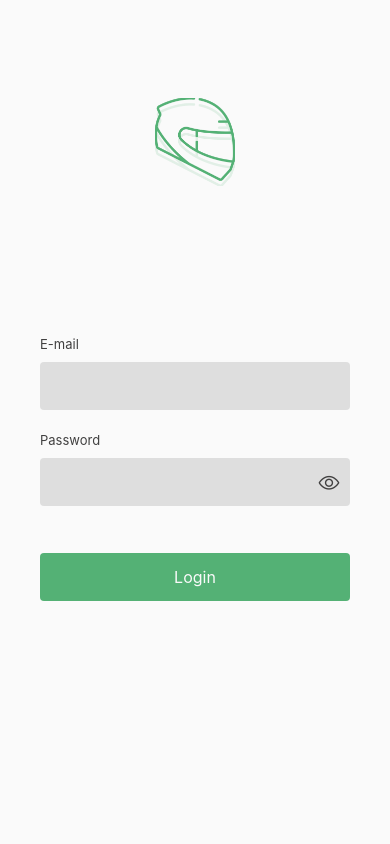
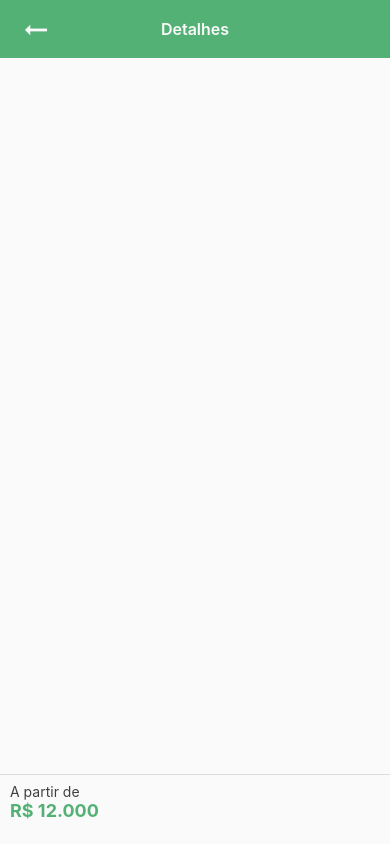
Before and after one commit to mateusmatosleonardo/motorcycle_sales, a React Native app: screen /Details in a window 390 px wide. Built offline with nearby package versions, Linux system fonts and the light colour scheme.

Commit message:
:construction: screen details

```diff
--- a/src/pages/Details/index.tsx
+++ b/src/pages/Details/index.tsx
@@ -1,14 +1,49 @@
 import React from 'react';
 import Container from '../../components/Container';
-import {Main, Header} from './styles';
+import ArrowLeftL from 'react-native-vector-icons/Fontisto';
+import {Platform, Text, TouchableOpacity} from 'react-native';
+import {useNavigation} from '@react-navigation/native';
+import {
+  Main,
+  Header,
+  TitleHeader,
+  InvisibleAlign,
+  CompletePurchase,
+  InfoPurchase,
+  Price,
+} from './styles';
+import {theme} from '../../styles/theme';
 
 const Details = () => {
+  const navigation = useNavigation();
+
   return (
-    <Container>
-      <Main>
-        <Header />
-      </Main>
-    </Container>
+    <>
+      <Container>
+        <Header style={[Platform.OS === 'ios' && {paddingTop: 35}]}>
+          <TouchableOpacity
+            activeOpacity={0.8}
+            onPress={() => navigation.goBack()}>
+            <ArrowLeftL
+              name="arrow-left-l"
+              size={22}
+              color={theme.colors.white}
+            />
+          </TouchableOpacity>
+          <TitleHeader>Detalhes</TitleHeader>
+          <InvisibleAlign />
+        </Header>
+      </Container>
+      <Main />
+      <CompletePurchase>
+        <InfoPurchase>
+          <Text style={{color: theme.colors.black, fontSize: 14, marginTop: 8}}>
+            A partir de
+          </Text>
+          <Price style={{color: theme.colors.green}}>R$ 12.000</Price>
+        </InfoPurchase>
+      </CompletePurchase>
+    </>
   );
 };
 
--- a/src/pages/Details/styles.ts
+++ b/src/pages/Details/styles.ts
@@ -8,4 +8,40 @@ export const Main = styled.View`
 
 export const Header = styled.View`
   width: 100%;
+  flex-direction: row;
+  justify-content: space-between;
+  align-items: center;
+  padding: 18px 25px;
+  background-color: #54b175;
 `;
+
+export const TitleHeader = styled.Text`
+  color: #fafafa;
+  font-size: 16px;
+  font-weight: 600;
+`;
+
+export const InvisibleAlign = styled.View`
+  width: 22px;
+  height: 22px;
+`;
+
+export const CompletePurchase = styled.View`
+  width: 100%;
+  height: 70px;
+  border-top-width: 1px;
+  border-color: #dedede;
+  position: absolute;
+  bottom: 0;
+  margin: 0 auto;
+`;
+
+export const InfoPurchase = styled.View`
+  padding: 0px 10px;
+`;
+
+export const Price = styled.Text`
+  font-size: 18px;
+  font-weight: bold;
+  color: #313030;
+`;
--- a/src/pages/Home/index.tsx
+++ b/src/pages/Home/index.tsx
@@ -34,7 +34,7 @@ import {NavigationProp} from '@react-navigation/native';
 import {RootStackParamList} from '../../routes';
 const {width, height} = Dimensions.get('window');
 
-type HomeScreenProps = NavigationProp<RootStackParamList, 'Login'>;
+type HomeScreenProps = NavigationProp<RootStackParamList, 'Login', 'Details'>;
 
 const Home = () => {
   const navigation = useNavigation<HomeScreenProps>();
@@ -176,6 +176,7 @@ const Home = () => {
                   }}>
                   <Price>R$ {item.price}</Price>
                   <Button
+                    action={() => navigation.navigate('Details')}
                     style={{
                       width: 46,
                       height: 28,
--- a/src/routes.tsx
+++ b/src/routes.tsx
@@ -3,10 +3,12 @@ import {NavigationContainer} from '@react-navigation/native';
 import {createStackNavigator} from '@react-navigation/stack';
 import Login from './pages/Login';
 import Home from './pages/Home';
+import Details from './pages/Details';
 
 export type RootStackParamList = {
   Login: undefined;
   Home: undefined;
+  Details: undefined;
 };
 
 function Routes() {
@@ -24,6 +26,11 @@ function Routes() {
           component={Home}
           options={{headerShown: false}}
         />
+        <Stack.Screen
+          name="Details"
+          component={Details}
+          options={{headerShown: false}}
+        />
       </Stack.Navigator>
     </NavigationContainer>
   );
```
